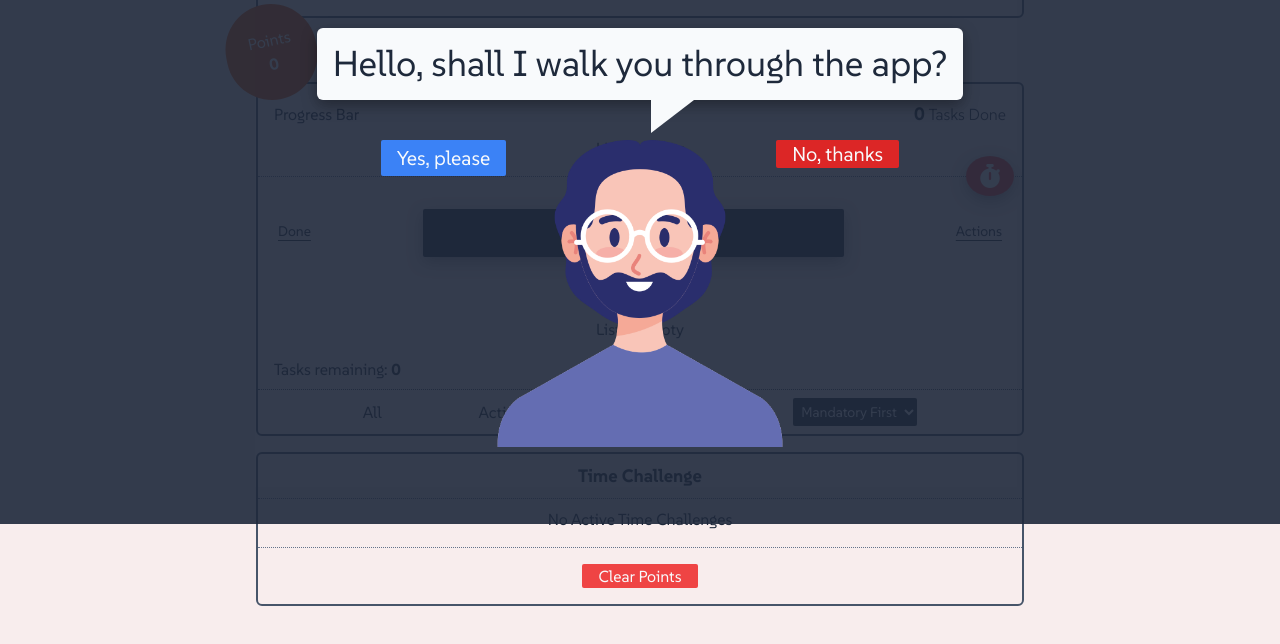
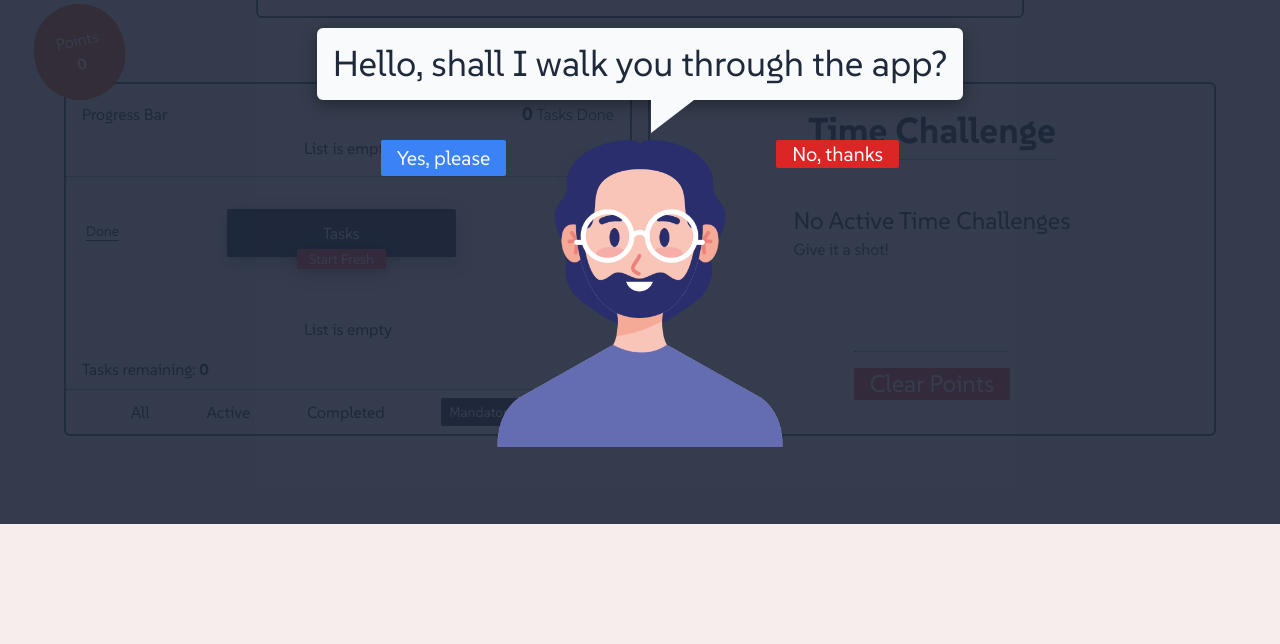
Before and after one commit to dev-jLagunas/vue-fulltodolist, a Vue app: page / in a window 1280 px wide. Shown: the part 276-920 px from the top of the page. Built offline with nearby package versions, Linux system fonts and the light colour scheme.

Commit message:
refactor: adjust 1024px layout for better user experience

```diff
--- a/src/components/timeChalenges/TimeChallengeDisplay.vue
+++ b/src/components/timeChalenges/TimeChallengeDisplay.vue
@@ -62,10 +62,10 @@ const confirmClearPoints = () => {
 </script>
 
 <template>
-  <article>
+  <article class="lg:h-full lg:grid lg:place-items-center">
     <header>
       <h2
-        class="text-slate-800 dark:text-slate-50 text-center my-2 pb-2 text-lg font-bold border-b border-b-slate-500 border-dotted"
+        class="text-slate-800 dark:text-slate-50 text-center my-2 pb-2 text-lg font-bold border-b border-b-slate-500 border-dotted lg:text-4xl"
       >
         Time Challenge
       </h2>
@@ -89,7 +89,7 @@ const confirmClearPoints = () => {
       <CircleProgressBar
         :value="progress"
         :max="100"
-        :size="125"
+        :size="175"
         :colorUnfilled="'#0891b2'"
         :colorBack="colorBack"
         :colorFilled="'#ef4444'"
@@ -112,9 +112,10 @@ const confirmClearPoints = () => {
     </section>
 
     <section v-else>
-      <p class="text-slate-800 dark:text-slate-50 text-center">
+      <p class="text-slate-800 dark:text-slate-50 text-center lg:text-2xl">
         No Active Time Challenges
       </p>
+      <p class="text-slate-700 dark:text-slate-50">Give it a shot!</p>
     </section>
 
     <aside
@@ -123,10 +124,12 @@ const confirmClearPoints = () => {
       <p class="text-lg">{{ timeChallengeStore.outcomeMessage }}</p>
     </aside>
 
-    <section class="border-t border-dotted border-slate-500 mt-4 text-center">
+    <section
+      class="border-t border-dotted border-slate-500 mt-4 text-center lg:mt-0"
+    >
       <button
         @click="showHideClearPointsModal"
-        class="bg-red-500 text-slate-50 px-4 my-4 rounded-sm"
+        class="bg-red-500 text-slate-50 px-4 my-4 rounded-sm lg:text-2xl"
       >
         Clear Points
       </button>
--- a/src/components/todoList/TodoHeadings.vue
+++ b/src/components/todoList/TodoHeadings.vue
@@ -45,7 +45,7 @@ const checkboxText = computed(() => {
     </p>
     <div class="relative flex flex-col items-center justify-center mt-4">
       <p
-        class="text-slate-50 dark:text-slate-800 px-14 sm:px-48 py-3 rounded-sm bg-slate-800 dark:bg-slate-50 duration-700 btn-shadow"
+        class="text-slate-50 dark:text-slate-800 px-14 sm:px-48 lg:px-24 py-3 rounded-sm bg-slate-800 dark:bg-slate-50 duration-700 btn-shadow"
       >
         {{ titleText }}
       </p>
--- a/src/views/TodoMainView.vue
+++ b/src/views/TodoMainView.vue
@@ -103,6 +103,7 @@ watch(
     <TodoInput class="todo-input" />
   </div>
   <UserName />
+  <div class="lg:flex lg:gap-4">
     <main
       class="border-2 border-slate-600 dark:border-slate-500 rounded-md mt-4 md:w-4/3 lg:w-2/3 md:mx-auto relative"
     >
@@ -118,6 +119,7 @@ watch(
     >
       <TimeChallenge />
     </footer>
+  </div>
   <UserLoginModal
     v-if="userAuthStore.isModalVisible"
     @close="userAuthStore.closeModal"
```
Lines whose indentation alone changed are shown as unchanged.
